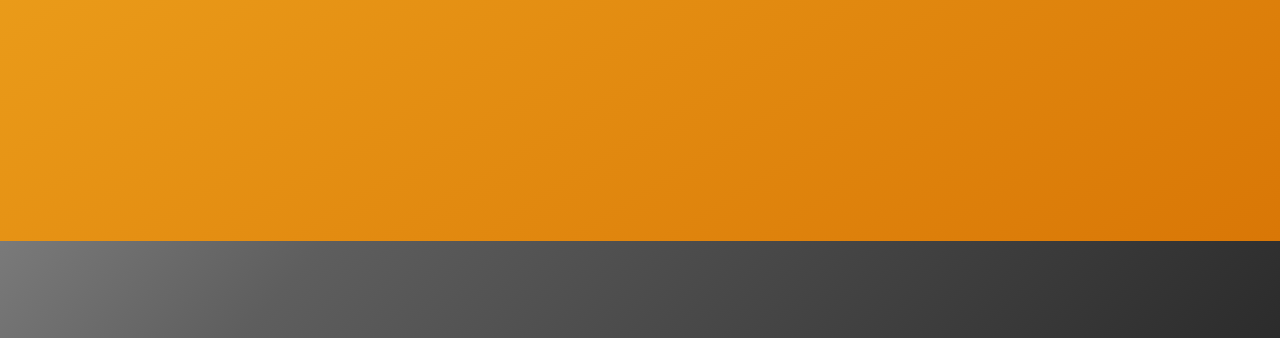
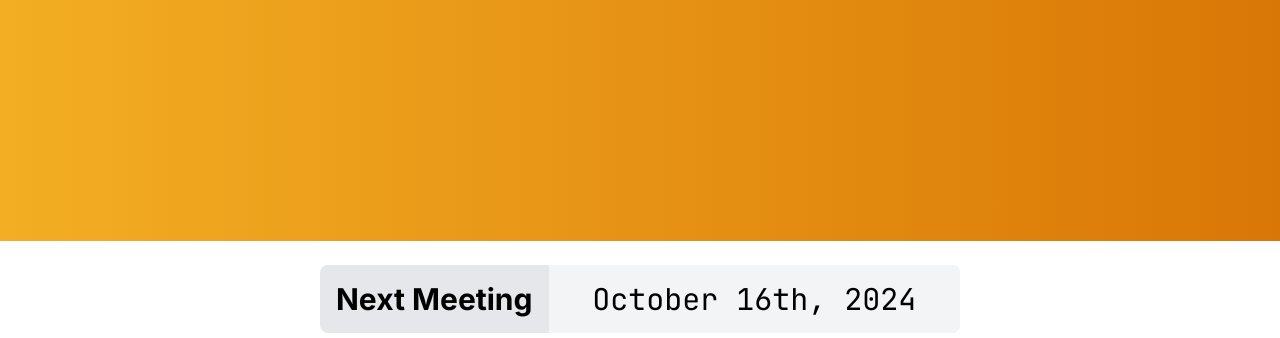
Before and after one commit to South-Programming/south-programming.github.io, a website: page public/index.html in a window 1280 px wide. Shown: the part 559-897 px from the top of the page. Drawn offline with Linux system fonts and the light colour scheme.

Commit message:
fixed parallax scroll
removed unnecessary <style> in head

removed dark background for now, maybe can implement for dark mode site as it doesn't work too well with how the current cards are set up

reverted gradient angle to keep navbar and header consistent (maybe we can change the header bg to an image later)

attempted to add scroll snapping, not working rn

```diff
--- a/public/index.html
+++ b/public/index.html
@@ -6,20 +6,10 @@
         <title>Home - South Programming</title>
 
         <link rel="stylesheet" href="output.css">
-        <style>
-            /* Parallax CSS */
-            .parallax-header {
-                background-attachment: fixed;
-                background-size: cover;
-                background-position: center;
-                height: 100vh; /* Full screen */
-                z-index: 10; /* Ensure it's stacked properly */
-            }
-        </style>
     </head>
-    <body class="bg-gradient-to-br from-[#A6A6A6] from-[8%] via-[#5E5E5E] via-[41%] to-[#151515]">
+    <body class="snap-y snap-mandatory">
         <!-- navbar -->
-        <nav class="fixed top-0 z-40 flex justify-center sm:justify-end gap-12 p-4 sm:pr-12 w-full font-mono text-white bg-gradient-to-r from-mango to-amber-600">
+        <nav class="fixed top-0 z-50 flex justify-center sm:justify-end gap-12 p-4 sm:pr-12 w-full font-mono text-white bg-gradient-to-r from-mango to-amber-600">
             <a href="#" class="transition-all ease-linear duration-200 decoration-transparent underline underline-offset-8 decoration-2 hover:decoration-white hover:underline-offset-4">
                 /ABOUT
             </a>
@@ -34,16 +24,17 @@
             </div>
         </div> -->
         <!-- hero -->
-        <header class="z-10 parallax-header bg-fixed h-screen min-h-40 sm:min-h-60 lg:min-h-80 xl:min-h-96 flex flex-col justify-center pt-12 text-white bg-gradient-to-br from-mango to-amber-600">
+        <header class="parallax-header snap-center relative z-10 h-screen min-h-40 sm:min-h-60 lg:min-h-80 xl:min-h-96 flex flex-col justify-center pt-12 text-white bg-gradient-to-r from-mango to-amber-600">
             <!-- hero text -->
             <div class="p-4 sm:p-8 lg:p-12 xl:p-16">
                 <h1 class="text-3xl sm:text-4xl md:text-5xl lg:text-6xl xl:text-7xl font-bold font-mono">SOUTH/</h1>
                 <h1 class="text-5xl sm:text-6xl md:text-7xl lg:text-8xl xl:text-9xl font-normal">PROGRAMMING</h1>
             </div>
         </header>
-        <main id="main" class="z-50 w-full sm:w-[640px] p-6 mx-auto font-sans flex flex-col justify-center" style="margin-top: 6rem;">
+        <main id="main" class="relative snap-center z-20 pt-20 h-screen w-screen p-6 mx-auto font-sans flex justify-center bg-white">
+            <div class="w-full sm:w-[640px]">
                 <!-- next meeting -->
-            <div class="group mb-2 flex flex-col justify-between sm:flex-row transition-all rounded-lg hover:shadow-md bg-gray-200 hover:bg-mango hover:bg-opacity-30">
+                <div class="group mb-4 flex flex-col justify-between sm:flex-row transition-all rounded-lg hover:shadow-md bg-gray-200 hover:bg-mango hover:bg-opacity-30">
                     <h2 class="p-4 text-3xl text-center sm:text-start font-bold group-hover:bg-opacity-30">Next Meeting</h2>
                     <p class="grow h-full p-4 text-3xl bg-gray-50 bg-opacity-70 text-center rounded-r-lg font-mono">October 16th, 2024</p>
                 </div>
@@ -78,6 +69,8 @@
                     </div> -->
 
                 </div>
+            </div>
+
         </main>
         <footer>
 
```
Lines whose indentation alone changed are shown as unchanged.
